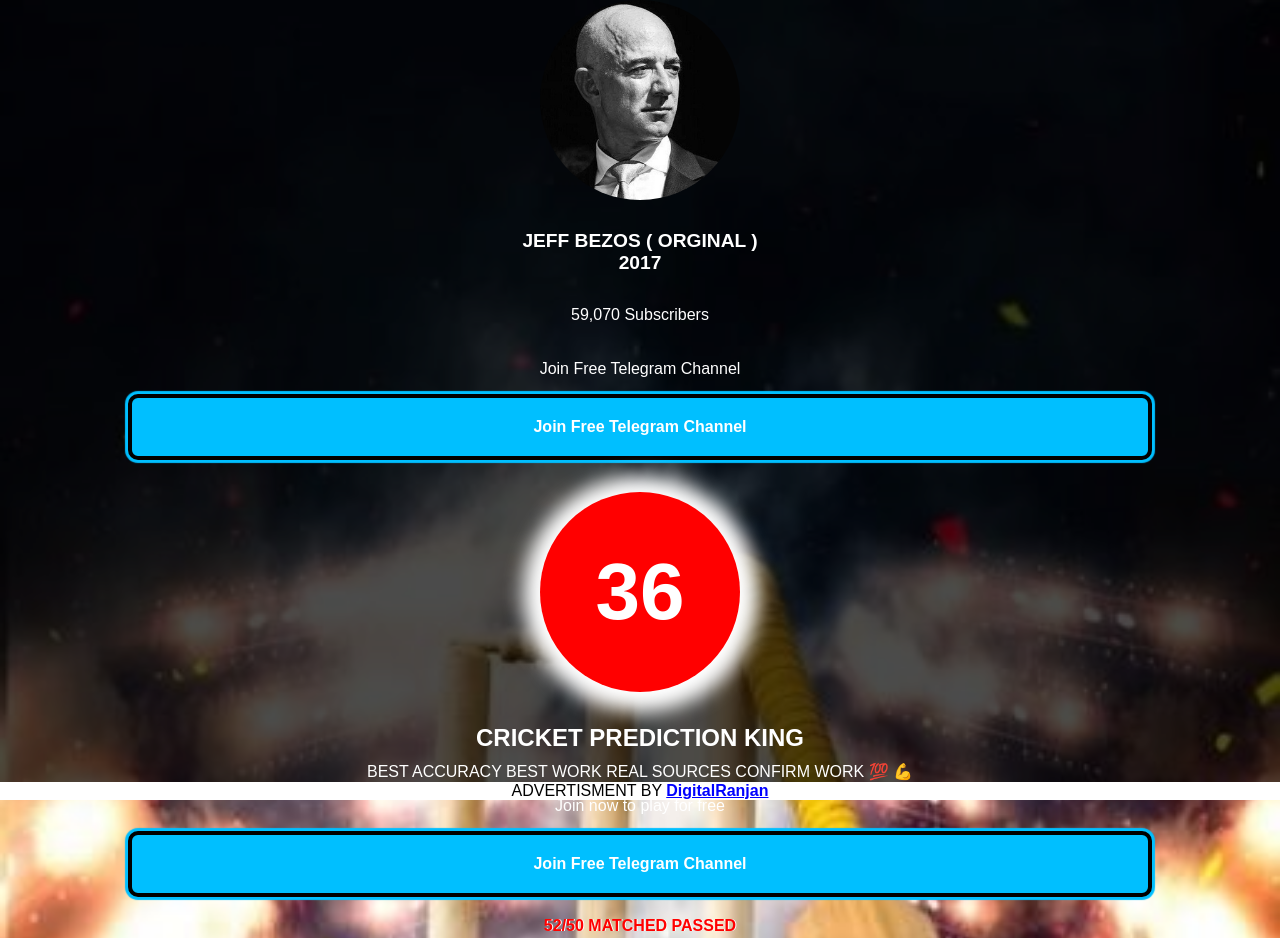
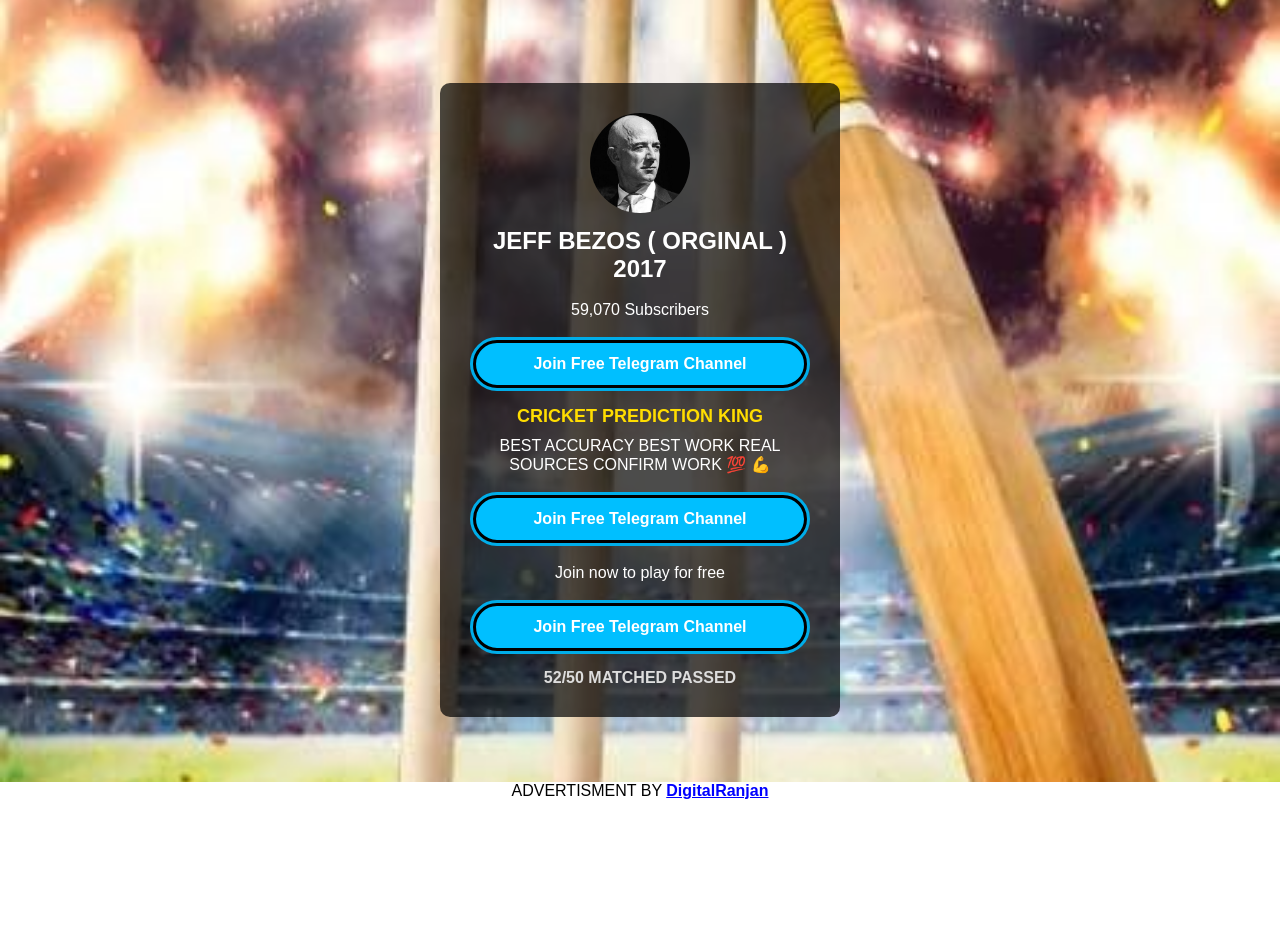
Before and after one commit to crickettoss/jeffbezos, a plain HTML site: page index.html in a window 1280 px wide. Shown: the top 938 px of the page. After the commit the page ends 800 px from the top, so only its background shows below. Drawn offline with Linux system fonts and the light colour scheme.

Commit message:
index.html

```diff
--- a/index.html
+++ b/index.html
@@ -18,18 +18,6 @@ fbq('track', 'PageView');
 src="https://www.facebook.com/tr?id=461712449884858&ev=PageView&noscript=1"
 /></noscript>
 <!-- End Meta Pixel Code -->
-    <meta property="og:title" content="JEFF BEZOS ( ORGINAL ) 2017">
-    <meta property="og:description" content="JEFF BEZOS ( ORGINAL ) 2017 , cricket, toss ,king, ipl,match , tiper,toser,indian">
-    <meta property="og:image" content="logo.jpg">
-    <meta property="og:url" content="jeffbezos.github.io">
-    <meta property="og:type" content="jeffbezos">
-    <meta property="og:site_name" content="jeffbezos.github.io">
-
-    <meta name="twitter:card" content="JEFF BEZOS ( ORGINAL ) 2017">
-<meta name="twitter:title" content="JEFF BEZOS">
-<meta name="twitter:description" content="JEFF BEZOS ( ORGINAL ) 2017 , cricket, toss ,king, ipl,match , tiper,toser,indian">
-<meta name="twitter:image" content="logo.jgp">
-<meta name="twitter:site" content="@JEFF BEZOS ( ORGINAL ) 2017 , cricket, toss ,king, ipl,match , tiper,toser,indian">
 
 
 <title>JEFF BEZOS ( ORGINAL ) 2017</title>
@@ -50,6 +38,7 @@ src="https://www.facebook.com/tr?id=461712449884858&ev=PageView&noscript=1"
 <link rel="apple-touch-icon" sizes="180x180" href="logo.jpg">
 
 
+
     <style>
 
         * {
@@ -62,13 +51,44 @@ src="https://www.facebook.com/tr?id=461712449884858&ev=PageView&noscript=1"
         body {
             background: url('bg.jpg') no-repeat center center fixed;
             background-size: cover;
-             height: auto;
+            display: flex;
+            justify-content: center;
+            align-items: center;
+            height: 100vh;
             color: white;
+        }
 
+        .container {
+            text-align: center;
+            background-color: rgba(0, 0, 0, 0.7);
+            padding: 30px;
+            border-radius: 10px;
+            width: 90%;
+            max-width: 400px;
 
         }
 
+        h1 {
+            margin-top: 10px;
+            font-size: 24px;
+        }
+
+        .subscribers {
+            font-size: 18px;
+            margin-top: 5px;
+            color: #ccc;
+        }
+
+        .tagline {
+            margin-top: 15px;
+            font-weight: bold;
+            font-size: 18px;
+            color: #ffdd00;
+        }
+
         .button {
+            display: block;
+            width: auto;
             /* max-width: 300px; */
             /* margin: 15px auto; */
             padding: 12px;
@@ -81,62 +101,61 @@ src="https://www.facebook.com/tr?id=461712449884858&ev=PageView&noscript=1"
             font-weight: bold;
             text-decoration: none;
             border:2px solid black;
-            width: 300px;
         }
 
         .button:hover {
             background-color: #0099cc;
         }
 
+        .footer {
+            margin-top: 15px;
+            font-size: 16px;
+            font-weight: bold;
+            color: #ddd;
+        }
+
+        .padi{
+               padding:1px;
+               background-color: black;
+               border: 3px solid  #00ade9;
+               border-radius: 50px;
+        }
     </style>
 </head>
 <body>
-    <div class="11" style=" background-color: rgba(0, 0, 0, 0.7); position: absolute; height:100vh; z-index: -2; width: 100%;"></div>
 
-    <div class="22" style="display: grid; place-items: center; margin-bottom: 30px;">
-    <img src="logo.jpg" alt="" height="200px" width="200px" style="border-radius: 50%; place-self: center;">
-</div>
-<h1 style="text-align: center; font-size:larger; ">JEFF BEZOS ( ORGINAL ) <br>  2017</h1>
+<div class="container">
+    <div class="logo">
+        <img src="logo.jpg" alt="" height="100px" width="100px" style="border-radius: 50%;">
+    </div>
 
-<div class="33" style="margin-top:4vh;">
-<p id="subscriber-count" style="place-self: center; margin-top: 10px;"><b>0 Subscribers</b></p>
-    <div class="44" style="display: grid; place-items: center; gap: 2vh; margin-top: 20px;"" class=" " style=" box-shadow: 0px 0px 1px 3px #00bfff; border: 4px solid black; width: 80%; background-color: #00bfff; text-align: center; color: white; font-weight: 800; text-decoration: none; padding: 20px; font-size:large; border-radius: 10px; font-size: 2vh;"><i class="fa fa-telegram"></i>  Join Free Telegram Channel</a>
-    <a href="https://t.me/+u3AAEX4Fv2xiNTM1" class="" style=" box-shadow: 0px 0px 1px 3px #00bfff; border: 4px solid black; width: 80%; background-color: #00bfff; text-align: center; color: white; font-weight: 800; text-decoration: none; padding: 20px; font-size:large; border-radius: 10px; font-size: 2vh;"><i class="fa fa-telegram"></i>  Join Free Telegram Channel</a>
-
+    <h1>JEFF BEZOS ( ORGINAL ) <br>  2017</h1>
+    <br>
+    <div class="subscriber-counter">
+        <p id="subscriber-count"><b>0 Subscribers</b></p>
+      </div>
+    <br/>
+    <div class="padi">
+    <a href="https://t.me/+SOdjJDa0VMNkZGU1" class="button"><i class="fa fa-telegram"></i>  Join Free Telegram Channel</a>
+    </div>
+    <h1 class="tagline">CRICKET PREDICTION KING</h1>
+    <p style="margin-top: 10px;" class="">BEST ACCURACY BEST WORK REAL SOURCES CONFIRM WORK 💯 💪</p>
+    <br/>
+    <div class="padi">
+        <a href="https://t.me/+SOdjJDa0VMNkZGU1" class="button"><i class="fa fa-telegram"></i>  Join Free Telegram Channel</a>
+        </div>
+        <br/>
+    <p>Join now to play for free</p>
+    <br>
+    <div class="padi">
+        <a href="https://t.me/+SOdjJDa0VMNkZGU1" class="button"><i class="fa fa-telegram"></i>  Join Free Telegram Channel</a>
+        </div>
+    <p class="footer">52/50 MATCHED PASSED</p>
 </div>
 
-</div>
-
-    <div class="4a" style=" margin: 20px; display: flex; place-content: center; place-items: center; margin:4vh;">
-     <div class="4b" style="background-color: red; border-radius: 50%; width: 200px;  height:200px; box-shadow: 1px 2px 19px 18px white ; display: flex; place-content: center; place-items: center; color: white;">
-         <h1 id="counts" style="font-size:80px; font-family: Arial, Helvetica, sans-serif;">40</h1>
-     </div>
-    </div>
-<div class="">
-    <h2 class="" style="text-align: center; margin-top: 3vh;">CRICKET PREDICTION KING</h2>
-    <p style="margin-top: 10px; font-size: medium; text-align: center;" class="">BEST ACCURACY BEST WORK REAL SOURCES CONFIRM WORK 💯 💪</p>
-    <p style="text-align: center; margin-top:2vh;">Join now to play for free</p>
-</div>
-    <div class="" style="display: grid; place-items: center;">
-    <a href="https://t.me/+u3AAEX4Fv2xiNTM1" style="box-shadow: 0px 0px 1px 3px #00bfff; border: 4px solid black; width: 80%; background-color: #00bfff; text-align: center; color: white; font-weight: 800; margin-top: 2vh; text-decoration: none; padding: 20px; font-size:large; border-radius: 10px; font-size: 2vh;" class="button"> <i class="fa fa-telegram"></i>  Join Free Telegram Channel</a>
-</div>
-
-    <p class="footer" style="text-align: center; font-weight: 800; text-shadow: 1px .1px white; margin-top: 20px; color: red;">52/50 MATCHED PASSED</p>
 
 
-    <!-- <div class="" style="background-color: transparent; width: full; font-size: 50px;">
-    </div> -->
-    <div class="" style="width: cover; display: grid;  place-items: center; place-content: center;  margin-top: 20px;">
-        <div class="" style="width: 100%;">
-        <h3 style="font-size: xx-large;" class=""> IPL-72/74 PASS 📝</h3>
-        <h3 style="font-size: xx-large;" class="">  BBL-65/65 PASS 📝</h3>
-        <h3 style="font-size: xx-large;" class=""> PSL-33/34 PASS 📝</h3>
-        <h3 style="font-size: xx-large;" class="">  CPL-32/34 PASS 📝</h3>
-    </div>
-</div>
- <footer style="position: absolute; bottom: 0; background-color: rgb(255, 255, 255); width: 100%; text-align: center; text-transform: uppercase; z-index:99 !important;  "><a href="https://t.me/digitalranjan24" style="color: black; text-decoration: none;">  Advertisment By <strong style="color: blue; text-decoration:underline; text-transform: none;"> DigitalRanjan </strong></a></footer>
-
-
+</body>
 
 <script>
 
@@ -163,21 +182,7 @@ function countUp(timestamp) {
 requestAnimationFrame(countUp);
 
 
-let counts=document.getElementById('counts');
+</script>
+ <footer style="position: absolute; bottom: 0; background-color: rgb(255, 255, 255); width: 100%; text-align: center; text-transform: uppercase; z-index:99 !important;  "><a href="https://t.me/digitalranjan24" style="color: black; text-decoration: none;">  Advertisment By <strong style="color: blue; text-decoration:underline; text-transform: none;"> DigitalRanjan </strong></a></footer>
 
-var c=40;
-let countsFun=setInterval(() => {
-
-    counts.innerHTML=c;
-    c--;
-    if(c<0){
-        c=40;
-    }
-
-}, 1000);
-
-</script>
-
-
-</body>
 </html>
```
